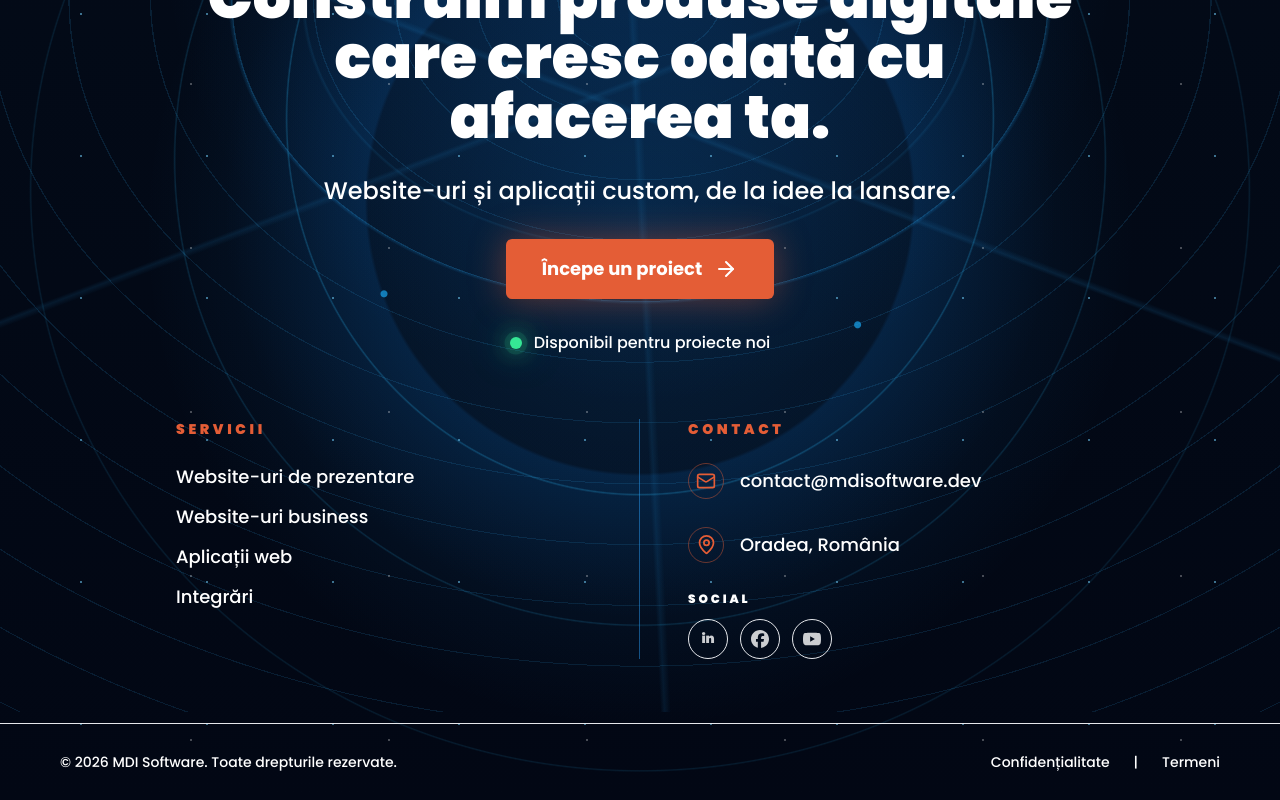
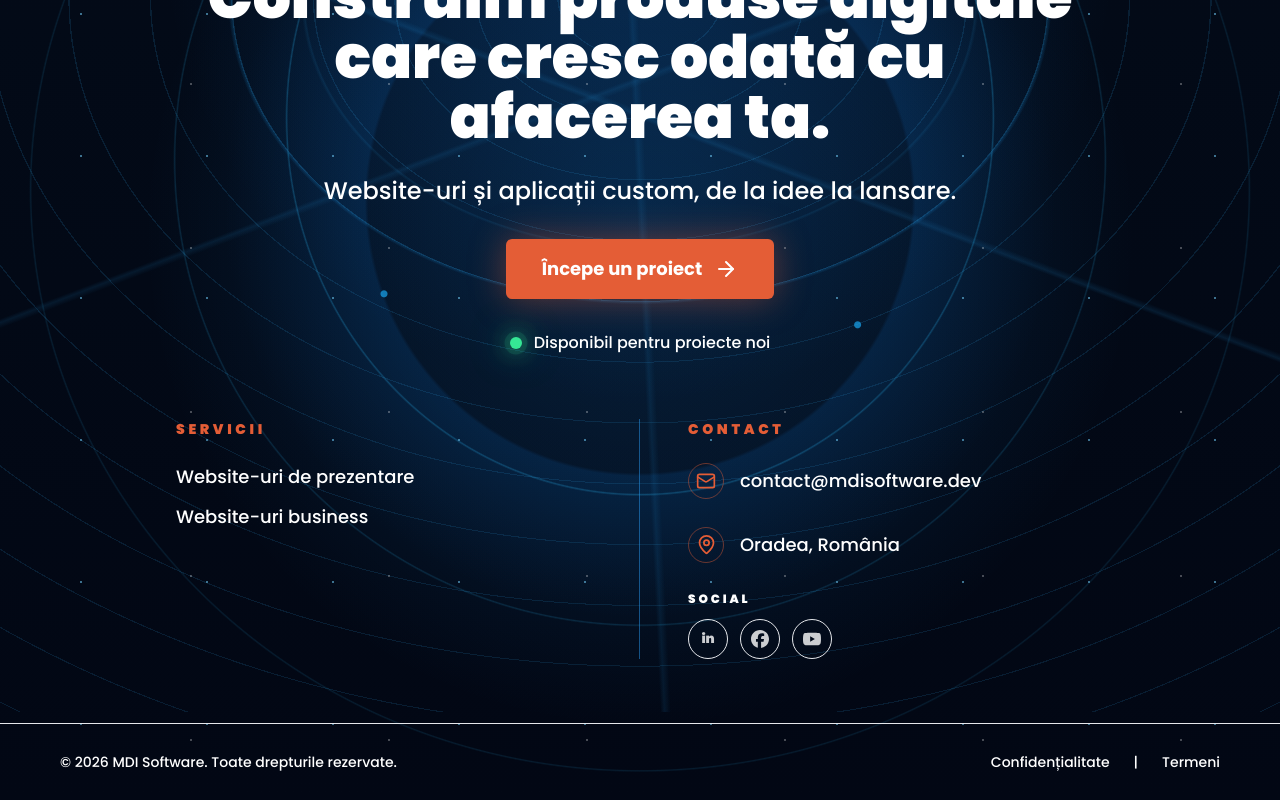
Before and after one commit to DMI-web-presence/mdi-software-project, a Next.js app: page /brief in a window 1280 px wide. Shown: the part 1559-2359 px from the top of the page. Built offline with nearby package versions, Linux system fonts and the light colour scheme; no server answers.

Commit message:
no message

```diff
--- a/components/site-footer.tsx
+++ b/components/site-footer.tsx
@@ -6,8 +6,6 @@ import { siFacebook, siYoutube } from "simple-icons";
 const footerServices = [
   { href: "/website-de-prezentare", label: "Website-uri de prezentare" },
   { href: "/website-de-prezentare", label: "Website-uri business" },
-  { href: "/aplicatii-web", label: "Aplicații web" },
-  { href: "/aplicatii-web", label: "Integrări" },
 ];
 
 const socialLinks = [
```
